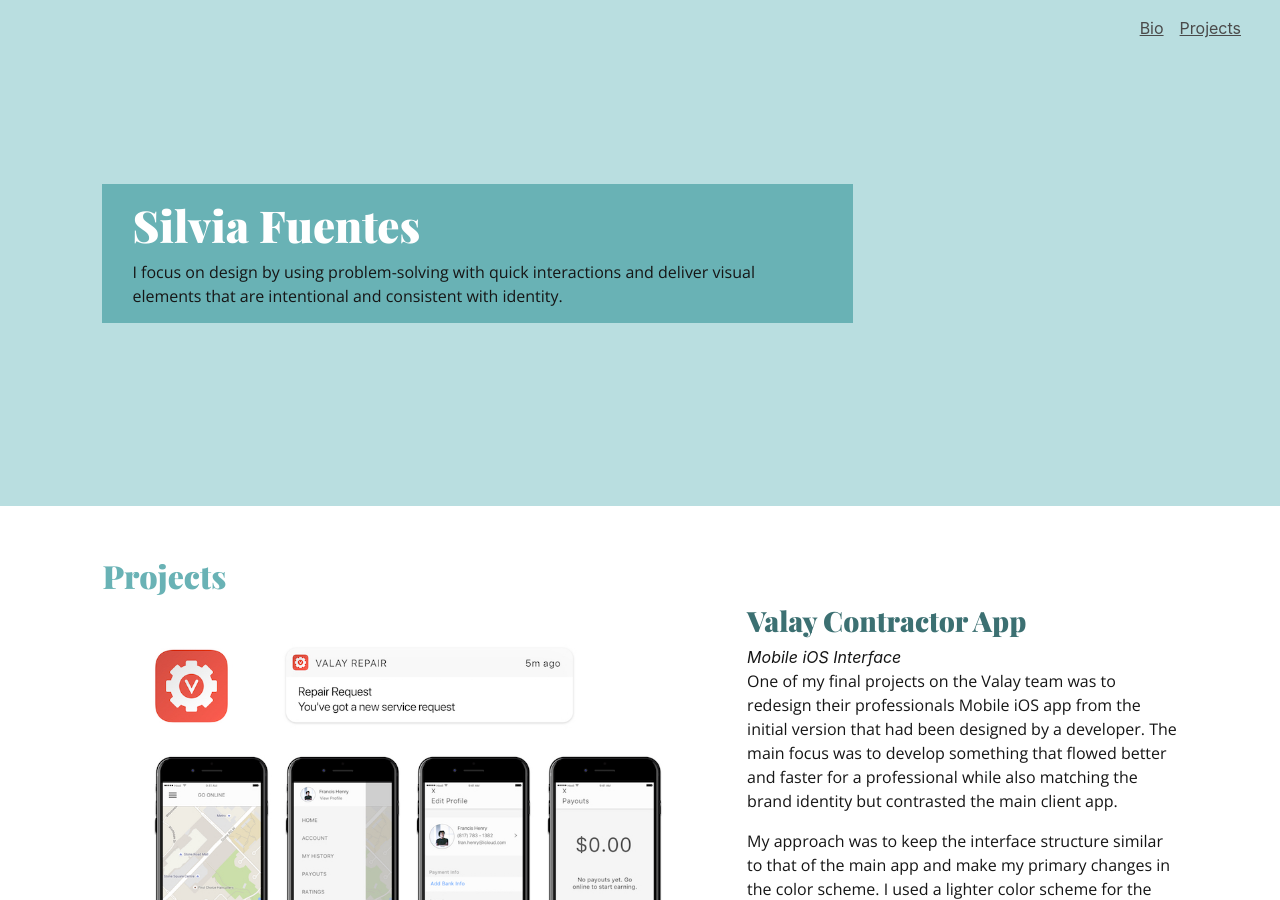
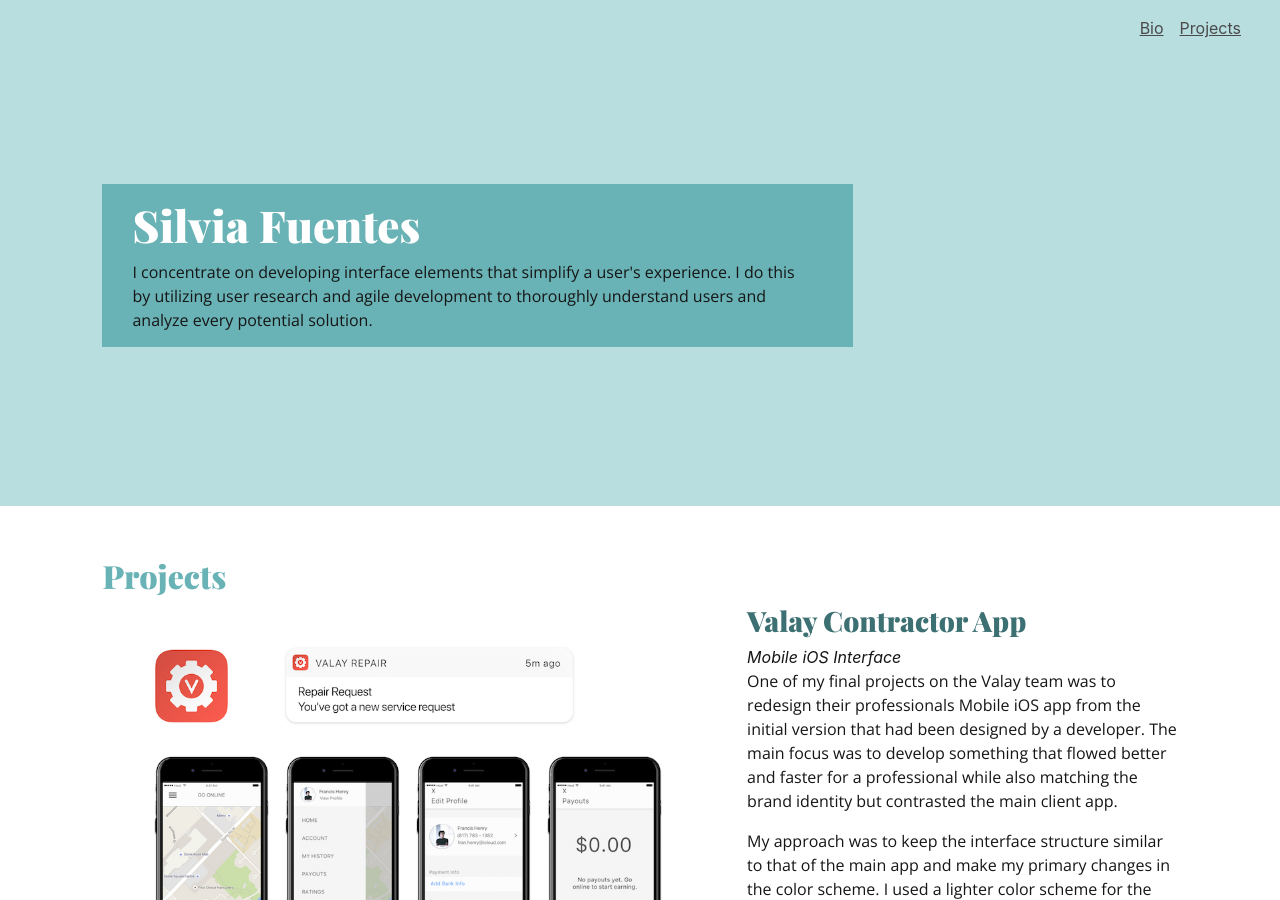
Before and after one commit to silviafuen/silviafuen.github.io, a Jekyll site: the page built from index.html, in a window 1280 px wide and 900 px high. Built offline with Jekyll 4.4.1, drawn with Linux system fonts in a browser that asks for light colours; nearby versions of some CDN libraries.

Commit message:
Intro & Resume Update
Small editorial changes to intro on index and resume stylistic changes
added

```diff
--- a/index.html
+++ b/index.html
@@ -10,9 +10,9 @@
   <div class="col-md-8 col-9 title-content">
     <div class="green-light">
       <h1>Silvia Fuentes</h1>
-      <span>I focus on design by using problem-solving with quick interactions <!-- to develop products
-      that make mental connections --> and deliver visual elements that are
-        intentional and consistent with identity.</span>
+      <span>I concentrate on developing interface elements that simplify a user's
+         experience. I do this by utilizing user research and agile development
+         to thoroughly understand users and analyze every potential solution. </span>
     </div>
   </div>
 </section>
@@ -89,7 +89,7 @@
           responsive websites for my University.
         </p>
         <p>I'm currently open to opportunities upon graduating in May.</p>
-        <a class="text-link" href="assets/silvia-fuentes-visual-designer-resume.pdf">download resume &raquo; </a>
+        <a class="text-link" target="_blank" href="assets/silvia-fuentes-visual-designer-resume.pdf">download resume &raquo; </a>
       </div>
     </div>
   </div>
```
Also changed, not shown: 1 other file.
